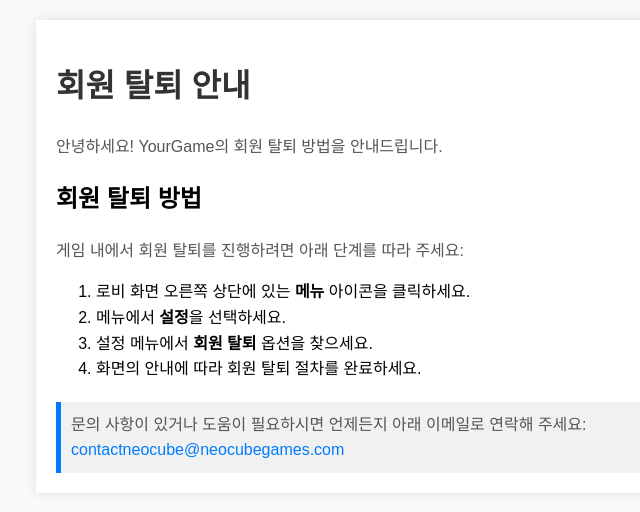
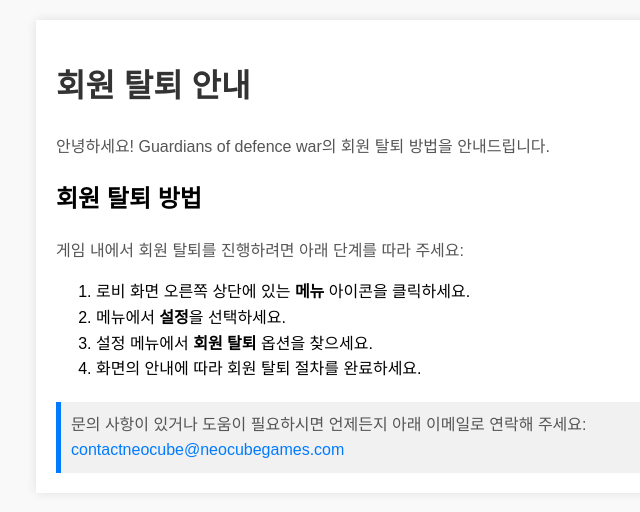
Before and after one commit to NeoCubeGames/RDAccountDelete.github.io, a plain HTML site: page index.html in a window 1280 px wide. Shown: the whole page, without its empty margins (184-824 px from the left). Drawn offline with Linux system fonts and the light colour scheme.

Commit message:
이름 변경.

```diff
--- a/index.html
+++ b/index.html
@@ -3,7 +3,7 @@
 <head>
     <meta charset="UTF-8">
     <meta name="viewport" content="width=device-width, initial-scale=1.0">
-    <title>회원 탈퇴 안내 - YourGame</title>
+    <title>Guardians of defence war 회원 탈퇴 안내</title>
     <style>
         body {
             font-family: Arial, sans-serif;
@@ -43,7 +43,7 @@
 <body>
     <div class="container">
         <h1>회원 탈퇴 안내</h1>
-        <p>안녕하세요! YourGame의 회원 탈퇴 방법을 안내드립니다.</p>
+        <p>안녕하세요! Guardians of defence war의 회원 탈퇴 방법을 안내드립니다.</p>
 
         <h2>회원 탈퇴 방법</h2>
         <p>게임 내에서 회원 탈퇴를 진행하려면 아래 단계를 따라 주세요:</p>
```
